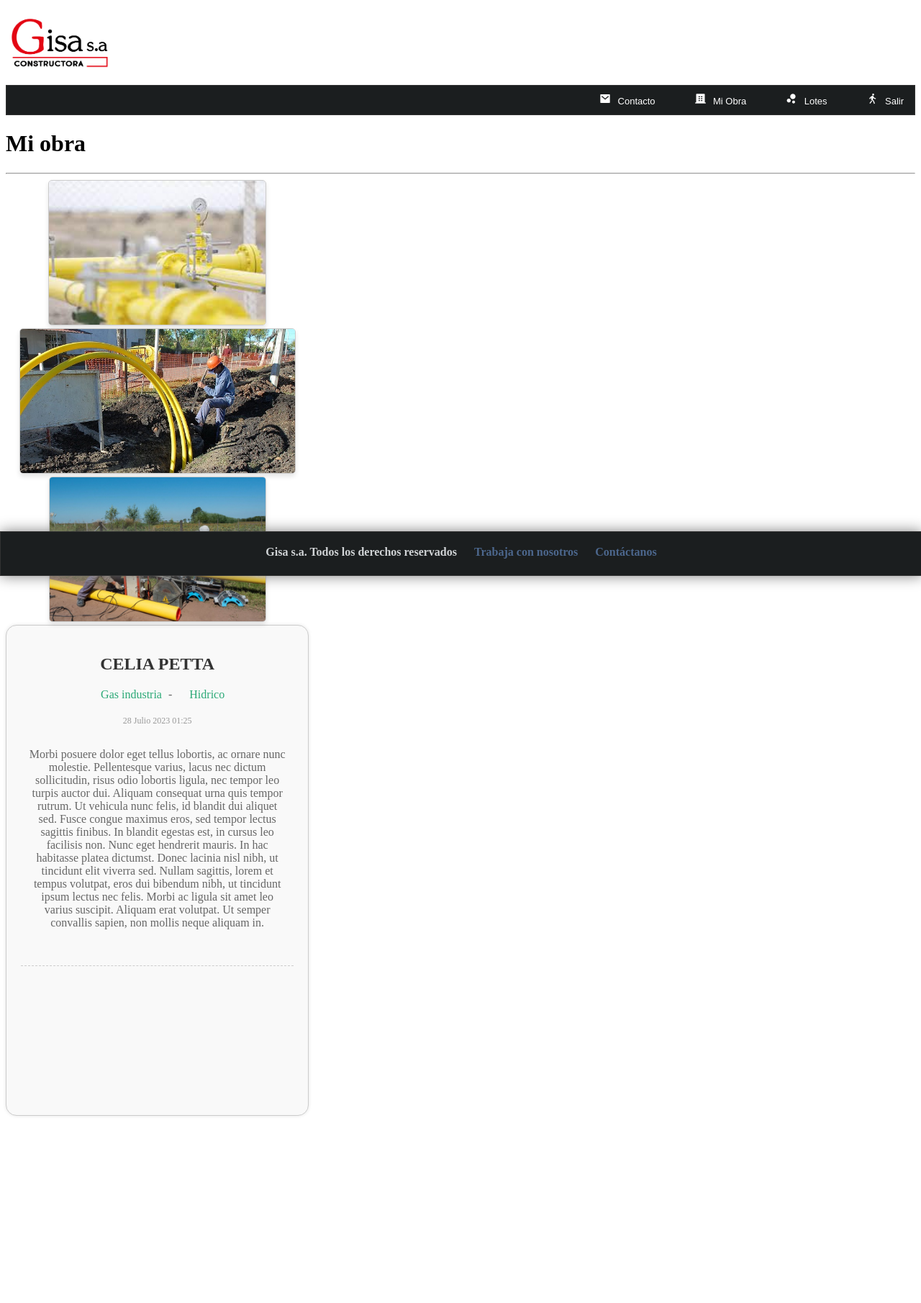
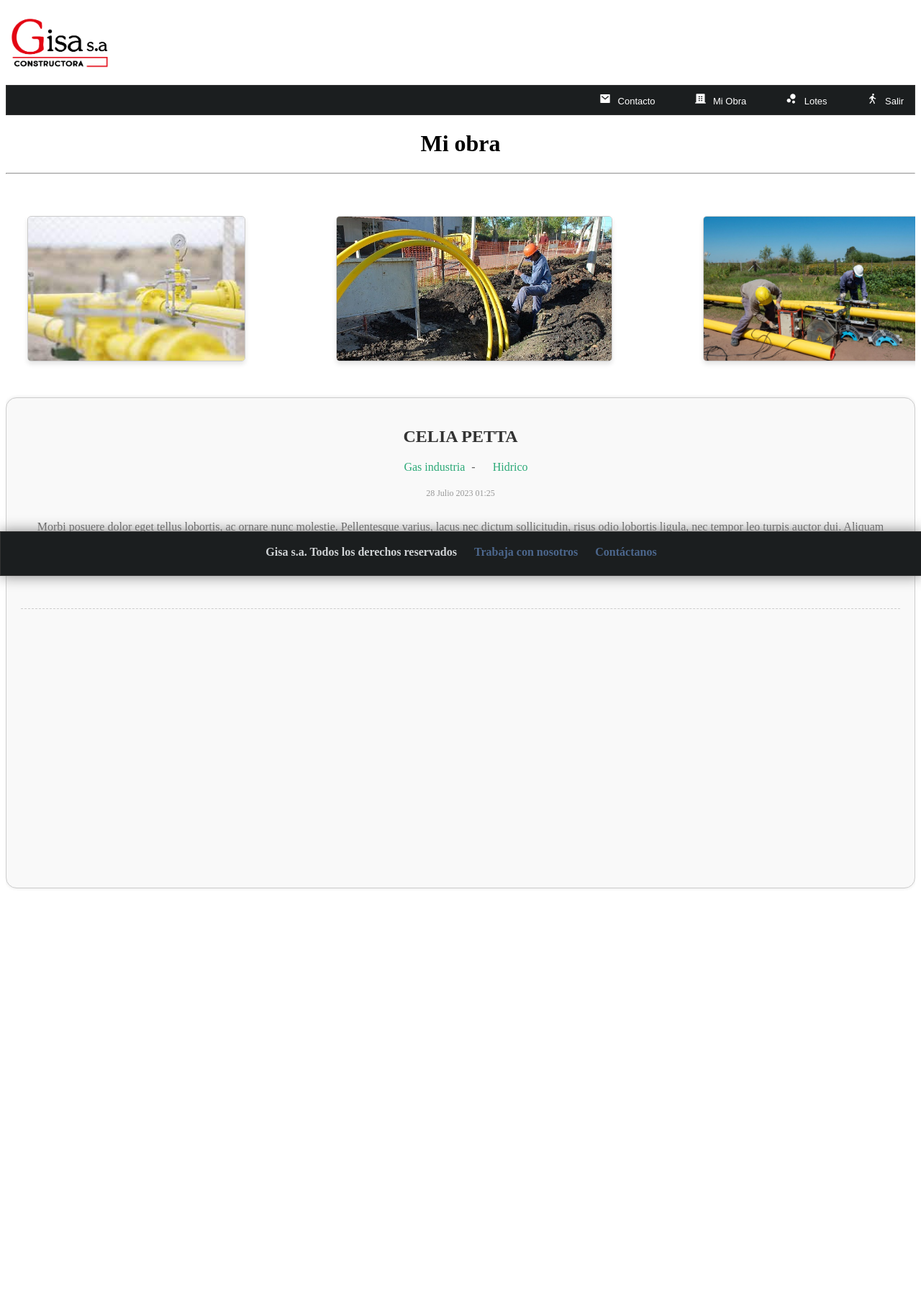
Before and after one commit to Mostrosalvado/GisaWeb, a Django app: page /obras/ in a window 1280 px wide. Shown: the top 1810 px of the page at 72% size. Before the commit the page ends 1550 px from the top, so only its background shows below. Run offline with Django 4.2, Linux system fonts and the light colour scheme; a user stored in the database is signed in; data comes from the database, SQL or seed files in the repository; both versions use the stored data as it was after the commit; some libraries are stand-ins or nearby versions.

Commit message:
Mejore el css, solucione el problema del Loteo y la autenticacion, agregue botones de contacto y el link del form de google para el trabaja con nosotros

```diff
--- a/Home/static/css/styles.css
+++ b/Home/static/css/styles.css
@@ -338,7 +338,7 @@
 .titulo_articulos{
     text-align:center;
     font-size:xx-large;
-    text-decoration: underline;
+    text-decoration: none;
     margin-bottom: 80px;
 }
 
@@ -400,8 +400,9 @@
 /* Aplicar fondo gris claro al contenido de los lotes */
 .lote-item p {
     background-color: #f9f9f9; /* Fondo gris claro para el texto de los lotes */
-    padding: 10px; /* Espacio alrededor del texto */
+    padding: 5px; /* Espacio alrededor del texto */
     margin: 0; /* Elimina el margen predeterminado */
+    margin-top: 0px;
 }
 .obra-item:first-child .data p {
     background-color: transparent; /* Elimina el fondo gris claro */
@@ -449,3 +450,93 @@
 #contactButton:hover {
     background-color: #1f7e58;
 }
+
+
+#titulo_obras{
+    text-align: center;
+}
+
+
+
+
+
+
+
+
+/* Estilos para las obras en Obras */
+.obra-item-obras {
+    max-width: 100%;
+    margin: 0 auto;
+    margin-bottom: 20px;
+    text-align: center;
+    box-sizing: border-box;
+    overflow: hidden; /* Agregamos overflow: hidden para evitar que las imágenes se desborden */
+}
+
+/* Utilizamos flexbox para alinear las imágenes horizontalmente */
+.image-obras {
+    display: flex;
+    flex-wrap: nowrap; /* Evita que las imágenes se envuelvan en una nueva línea */
+    justify-content: flex-start; /* Alinea las imágenes al principio */
+    gap: 10%; /* Espacio entre las imágenes */
+}
+
+/* Establece un ancho fijo y altura para las imágenes */
+.obra-item-obras .image-obras img {
+    width: auto;
+    height: 200px;
+    border: 1px solid #ccc;
+    box-shadow: 0 4px 6px rgba(0, 0, 0, 0.1);
+    border-radius: 5px;
+    cursor: pointer;
+    margin-bottom: 50px;
+    margin-top: 50px;
+}
+
+/* Aplica margen izquierdo solo a la primera imagen */
+.obra-item-obras .image-obras img:first-child {
+    margin-left: 30px; /* Ajusta la cantidad de margen izquierdo según tu preferencia */
+}
+
+
+.obra-item-obras img:hover {
+    transition: 0.1s;
+    transform: scale(1.2);
+}
+
+/* Establece un ancho fijo para el contenedor de imágenes */
+.obra-item-obras .image-obras {
+    width: 100%; /* Ocupa todo el ancho disponible */
+}
+
+
+
+
+/* Estilos para las categorías */
+.obra-item-categorias {
+    max-width: 100%;
+    margin: 0 auto;
+    margin-bottom: 20px;
+    text-align: center;
+    box-sizing: border-box;
+    overflow: hidden; /* Agregamos overflow: hidden para evitar que las imágenes se desborden */
+}
+
+.obra-item-categorias img {
+    display: inline-block; /* Hace que las imágenes se muestren en línea y estén una al lado de la otra */
+    height: 200px;
+    border: 1px solid #ccc;
+    box-shadow: 0 4px 6px rgba(0, 0, 0, 0.1);
+    border-radius: 5px;
+    cursor: pointer;
+    margin-right: 10px; /* Agrega un margen a la derecha para separar las imágenes */
+}
+
+.obra-item-categorias img:last-child {
+    margin-right: 0; /* Elimina el margen derecho del último elemento */
+}
+
+.obra-item-categorias img:hover {
+    transition: 0.1s;
+    transform: scale(1.2);
+}
--- a/Home/templates/contacto.html
+++ b/Home/templates/contacto.html
@@ -5,8 +5,8 @@
 
 
 {% block content%}
-    <h1>Envianos un correo con tu consulta: </h1>
-    <form method ="POST" action = '{% url 'contacto' %}'>
+    <h1 class='titulo_home'>Envianos un correo con tu consulta: </h1>
+    <form method ="POST" action = "{% url 'contacto' %}">
         {% csrf_token %}
 
         {% for field in form %}
--- a/Home/templates/layouts.html
+++ b/Home/templates/layouts.html
@@ -84,7 +84,7 @@
     <footer class='footer'>
         <div>
             <h4 id='texto_footer'>Gisa s.a.  Todos los derechos reservados
-                <a class='link' href="{% url 'trabaja' %}">Trabaja con nosotros</a>
+                <a class='link' href="https://docs.google.com/forms/d/1vlrle8fzj0kAQbhZvi5rHxlUZMdBi1b9Iygc-3sQkNw/edit" target="_blank">Trabaja con nosotros</a>
                 <a class='link' href="{% url 'contacto' %}">Contáctanos</a>
             </h4>
         </div>
--- a/Home/templates/users/login.html
+++ b/Home/templates/users/login.html
@@ -4,7 +4,7 @@
 {% block title%}{{title}}{% endblock%}
 
 {% block content %}
-    <h1>{{title}}</h1>
+    <h1 class="titulo_articulos">{{title}}</h1>
     {{register_form.errors}}
 
 
--- a/Loteos/models.py
+++ b/Loteos/models.py
@@ -7,12 +7,17 @@
 
 
 class Lote (models.Model):
+        ESTADO_CHOICES = (
+        ('Vendido', 'Vendido'),
+        ('Disponible', 'Disponible'),
+    )
         id_lote = models.IntegerField(
         primary_key=True,
         validators=[MaxValueValidator(limit_value=102)],
         verbose_name="id_lote"
     )
         content=RichTextField (verbose_name="Contenido")
+        status = models.CharField(max_length=10, choices=ESTADO_CHOICES, default='Disponible', verbose_name="Estado")
         price=models.IntegerField(verbose_name="Precio", default=0)
         image= models.ImageField(default='Null' , verbose_name="Imagen",upload_to='loteos' )
         user = models.ForeignKey(User,editable=True, verbose_name="Usuario" , on_delete=models.CASCADE)
--- a/Loteos/urls.py
+++ b/Loteos/urls.py
@@ -6,4 +6,5 @@
     path('buscar_lote/<int:id_lote>/', views.BuscaLote, name='Buscar_lote'),
     path('api/lotes/', views.LoteListCreateView.as_view(), name='lote-list-create'),
     path('api/lotes/<int:id_lote>/', views.LoteIdRetrieveView.as_view(), name='busca-lote'),
+    path('mi_lote/', views.Mi_lote, name='mi_lote'),
 ]
--- a/Obras/templates/obras.html
+++ b/Obras/templates/obras.html
@@ -1,50 +1,35 @@
 {% extends 'layouts.html' %}
 
-{% block title%}{{title}}{% endblock%}
+{% block title %}{{ title }}{% endblock %}
 
-
-{% block content%}
-
-    <h1>{{title}}</h1>
+{% block content %}
+    <h1 id="titulo_obras">{{ title }}</h1>
     <hr class="separador">
 
-{% comment "" %}
-Las obras las tengo que sacar de aca, van solo en la home
-{% endcomment %}
-
-
-
+    {% if obras %}
         {% for obra in obras %}
-        {% if obra.public == True%}
-            <article class="obra-item">
+            {% if obra.public %}
+                <article class="obra-item-obras">
+                    <div class="image-obras">
                         {% if obra.image_1.url %}
-                    <div class="image">
                             <img src="{{ obra.image_1.url }}" alt="Imagen 1">
+                        {% endif %}
+                        {% if obra.image_2.url %}
+                            <img src="{{ obra.image_2.url }}" alt="Imagen 2">
+                        {% endif %}
+                        {% if obra.image_3.url %}
+                            <img src="{{ obra.image_3.url }}" alt="Imagen 3">
+                        {% endif %}
                     </div>
-                {% endif %}
-
-                {% if obra.image_2.url %}
-                    <div class="image">
-                        <img src="{{ obra.image_2.url }}" alt="Imagen 2">
-                    </div>
-                {% endif %}
-
-                {% if obra.image_3.url %}
-                    <div class="image">
-                        <img src="{{ obra.image_3.url }}" alt="Imagen 3">
-                    </div>
-                {% endif %}
-
                     <div class="data">
                         <h2>{{ obra.title }}</h2>
                         <p>
                             {% for category in obra.category.all %}
-                            <a href="{% url 'categoria' category.id %}" class='link' >{{category}}</a>
-                            {% if forloop.counter < obra.category.all|length %}
-                                {{'-'}}
+                                <a href="{% url 'categoria' category.id %}" class='link'>{{ category }}</a>
+                                {% if not forloop.last %}
+                                    {{ '-' }}
                                 {% endif %}
-                        {% endfor%}
-
+                            {% endfor %}
                         </p>
                         <span class="date">{{ obra.created_at }}</span>
                         <p>{{ obra.content | safe }}</p>
@@ -54,5 +39,8 @@
                 </article>
             {% endif %}
         {% endfor %}
-
-{% endblock%}
+    {% else %}
+        <h2 id="titulo_obras">Mándanos un correo para crear una obra</h2>
+        <button id="contactButton">Contáctanos</button>
+    {% endif %}
+{% endblock %}
```
Also changed, not shown: Home/admin.py (+7 -1 lines), Home/models.py (+17 -0 lines), Home/templates/home.html (+8 -19 lines), Loteos/templates/Buscar_lote.html (+8 -5 lines), Loteos/templates/Lotes.html (+6 -4 lines), Loteos/templates/Mi_lote.html (added, +25 -0 lines), Loteos/views.py (+29 -0 lines), Obras/templates/category.html (+14 -51 lines), Home/migrations/0002_maquina.py (added), Loteos/migrations/0008_lote_status.py (added), db.sqlite3, media/loteos/48506532-parque-de-la-ciudad-verde-con-árboles-hermoso-paisaje-de-verano_ItUv7mc.jpg (added). Lines whose indentation alone changed are shown as unchanged.
